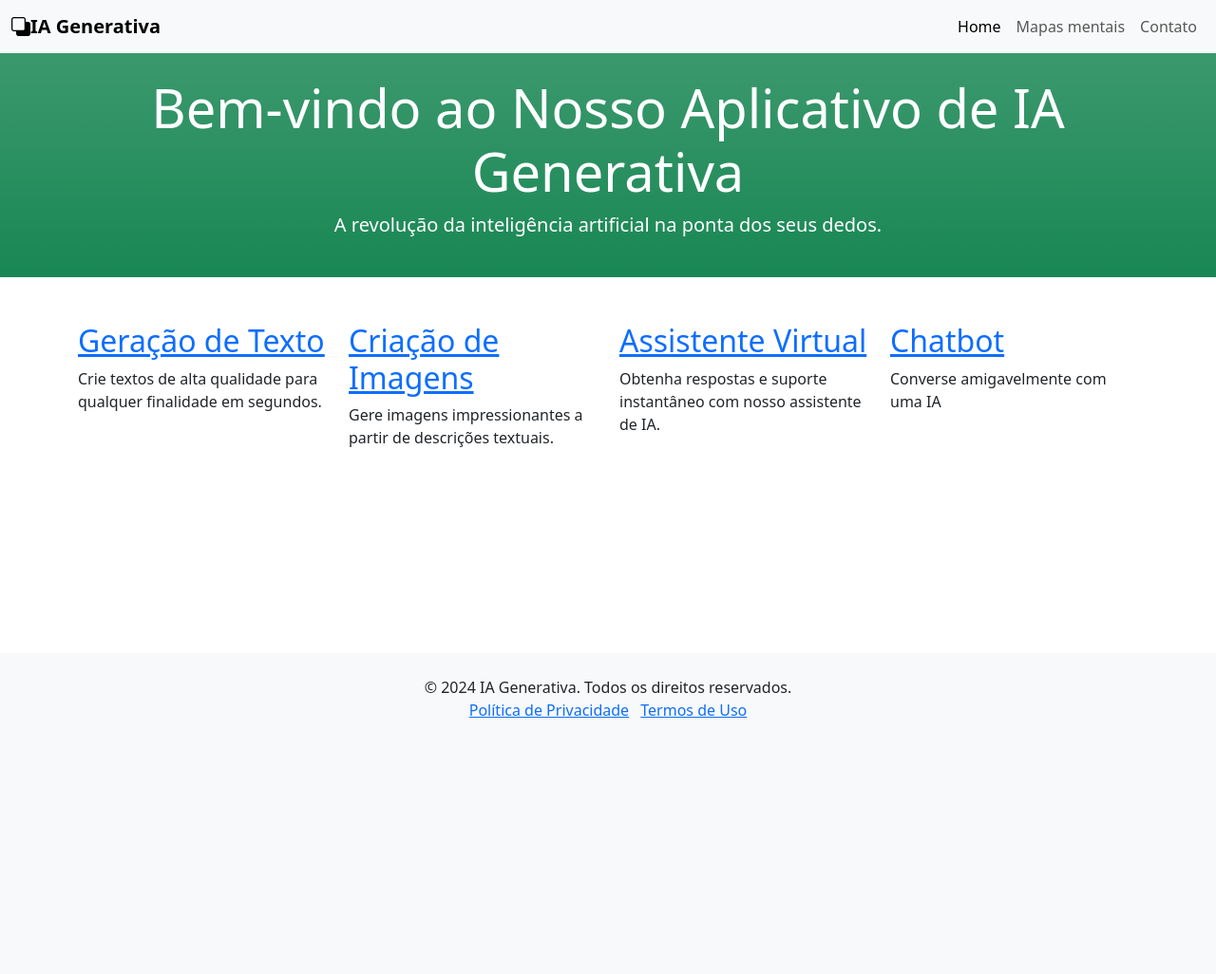
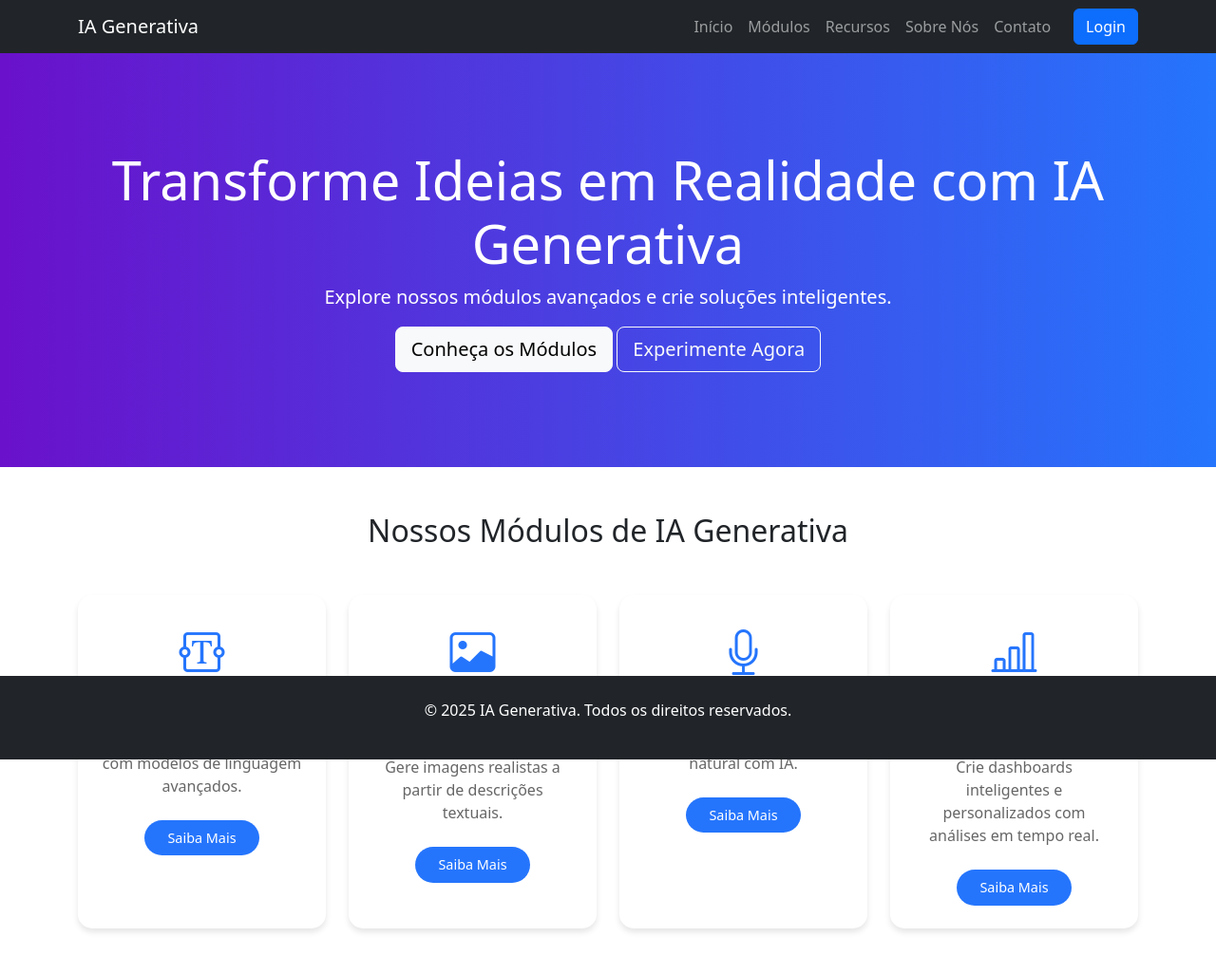
Before and after one commit to silva-fabiofreitas/WEB_IA, a Django app: page / in a window 1280 px wide. Shown: the whole page at 95% size. Before the commit the page ends 756 px from the top, so only its background shows below. Run offline with Django 5.2, Linux system fonts and the light colour scheme.

Commit message:
feat: Add dashboard IA view and update homepage with new module cards

```diff
--- a/core/templates/core/base.html
+++ b/core/templates/core/base.html
@@ -2,6 +2,7 @@
 {% load static %}
 
 <html lang="pt-br">
+
 <head>
     <meta charset="UTF-8" />
     <meta name="viewport" content="width=device-width, initial-scale=1.0" />
@@ -10,19 +11,55 @@
         integrity="sha384-QWTKZyjpPEjISv5WaRU9OFeRpok6YctnYmDr5pNlyT2bRjXh0JMhjY6hW+ALEwIH" crossorigin="anonymous" />
     <link rel="stylesheet" href="https://cdn.jsdelivr.net/npm/bootstrap-icons@1.11.3/font/bootstrap-icons.min.css">
 
-    {% block css %}{% endblock %}
-</head>
+    <style>
+        .hero-section {
+          background: linear-gradient(to right, #6a11cb, #2575fc);
+          color: white;
+          padding: 100px 0;
+        }
+        .module-card {
+          transition: transform 0.3s, box-shadow 0.3s;
+          border: none;
+          border-radius: 15px;
+          overflow: hidden;
+          background: #fff;
+          box-shadow: 0 4px 6px rgba(0, 0, 0, 0.1);
+        }
+        .module-card:hover {
+          transform: translateY(-10px);
+          box-shadow: 0 8px 15px rgba(0, 0, 0, 0.2);
+        }
+        .module-card .icon {
+          font-size: 3rem;
+          color: #2575fc;
+          margin-bottom: 1rem;
+        }
+        .module-card h3 {
+          font-size: 1.5rem;
+          font-weight: bold;
+          margin-bottom: 1rem;
+        }
+        .module-card p {
+          font-size: 1rem;
+          color: #666;
+          margin-bottom: 1.5rem;
+        }
+        .module-card .btn {
+          background: #2575fc;
+          border: none;
+          border-radius: 25px;
+          padding: 0.5rem 1.5rem;
+          font-size: 0.9rem;
+          transition: background 0.3s;
+        }
+        .module-card .btn:hover {
+          background: #1a5bbf;
+        }
 
-<body>
-    <style>
         body {
             display: flex;
             flex-direction: column;
             min-height: 100vh;
-        }
-
-        main {
-            flex: 1;
         }
 
         footer {
@@ -31,31 +68,28 @@
             width: 100%;
         }
 
+      </style>
 
-    </style>
-    </head>
+    {% block css %}{% endblock %}
+</head>
 
     <body>
-        <!-- Navegação -->
-        <nav class="navbar navbar-expand-lg navbar-light bg-light">
-            <div class="container-fluid">
-                <a class="navbar-brand bi-back fw-bolder" href="{% url 'home' %}">IA Generativa</a>
-                <button class="navbar-toggler" type="button" data-bs-toggle="collapse" data-bs-target="#navbarNav"
-                    aria-controls="navbarNav" aria-expanded="false" aria-label="Toggle navigation">
+        <!-- Navbar -->
+        <nav class="navbar navbar-expand-lg navbar-dark bg-dark">
+            <div class="container">
+                <a class="navbar-brand" href="#">IA Generativa</a>
+                <button class="navbar-toggler" type="button" data-bs-toggle="collapse" data-bs-target="#navbarNav">
                     <span class="navbar-toggler-icon"></span>
                 </button>
                 <div class="collapse navbar-collapse" id="navbarNav">
                     <ul class="navbar-nav ms-auto">
-                        <li class="nav-item">
-                            <a class="nav-link active" aria-current="page" href="{% url 'home' %}">Home</a>
-                        </li>
-                        <li class="nav-item">
-                            <a class="nav-link" href="{% url 'mind_map_list' %}">Mapas mentais</a>
-                        </li>
-                        <li class="nav-item">
-                            <a class="nav-link" href="#">Contato</a>
-                        </li>
+                        <li class="nav-item"><a class="nav-link" href="#home">Início</a></li>
+                        <li class="nav-item"><a class="nav-link" href="#modules">Módulos</a></li>
+                        <li class="nav-item"><a class="nav-link" href="#features">Recursos</a></li>
+                        <li class="nav-item"><a class="nav-link" href="#about">Sobre Nós</a></li>
+                        <li class="nav-item"><a class="nav-link" href="#contact">Contato</a></li>
                     </ul>
+                    <a class="btn btn-primary ms-3" href="#">Login</a>
                 </div>
             </div>
         </nav>
@@ -64,16 +98,11 @@
         <div class="content">{% block content %}Página Inicial{% endblock %}</div>
 
         <!-- Rodapé -->
-        <footer class="bg-light py-4">
+        <footer class="bg-dark text-white py-4">
             <div class="container text-center">
-                <p class="mb-0">&copy; 2024 IA Generativa. Todos os direitos reservados.</p>
-                <ul class="list-inline">
-                    <li class="list-inline-item"><a href="#">Política de Privacidade</a></li>
-                    <li class="list-inline-item"><a href="#">Termos de Uso</a></li>
-                </ul>
+                <p>&copy; 2025 IA Generativa. Todos os direitos reservados.</p>
             </div>
         </footer>
-
 
 
         <!-- Scripts -->
--- a/core/templates/core/home.html
+++ b/core/templates/core/home.html
@@ -6,38 +6,66 @@
     {% endblock %}
 
     {% block content %}
-      <!-- Conteúdo Principal -->
-      <main>
-        <!-- Banner -->
-        <div class="jumbotron jumbotron-fluid bg-gradient bg-success text-center text-white py-4">
+
+    </head>
+    <body>
+
+
+      <!-- Hero Section -->
+      <section id="home" class="hero-section text-center">
         <div class="container">
-                <h1 class="display-4">Bem-vindo ao Nosso Aplicativo de IA Generativa</h1>
-                <p class="lead">A revolução da inteligência artificial na ponta dos seus dedos.</p>
+          <h1 class="display-4">Transforme Ideias em Realidade com IA Generativa</h1>
+          <p class="lead">Explore nossos módulos avançados e crie soluções inteligentes.</p>
+          <a href="#modules" class="btn btn-light btn-lg">Conheça os Módulos</a>
+          <a href="#" class="btn btn-outline-light btn-lg">Experimente Agora</a>
+        </div>
+      </section>
+
+    <!-- Seção de Módulos -->
+  <section id="modules" class="py-5">
+    <div class="container">
+      <h2 class="text-center mb-5">Nossos Módulos de IA Generativa</h2>
+      <div class="row g-4">
+        <!-- Card 1: Geração de Texto -->
+        <div class="col-md-3">
+          <div class="module-card text-center p-4 h-100">
+            <i class="bi bi-textarea-t icon"></i>
+            <h3>Geração de Texto</h3>
+            <p>Crie textos automáticos com modelos de linguagem avançados.</p>
+            <a href="#" class="btn btn-primary">Saiba Mais</a>
           </div>
         </div>
-
-        <!-- Seção de Funcionalidades -->
-        <div class="container my-5">
-            <div class="row">
+        <!-- Card 2: Criação de Imagens -->
         <div class="col-md-3">
-                    <a href="#"><h2>Geração de Texto</h2></a>
-                    <p>Crie textos de alta qualidade para qualquer finalidade em segundos.</p>
+          <div class="module-card text-center p-4 h-100">
+            <i class="bi bi-image icon"></i>
+            <h3>Criação de Imagens</h3>
+            <p>Gere imagens realistas a partir de descrições textuais.</p>
+            <a href="#" class="btn btn-primary">Saiba Mais</a>
           </div>
+        </div>
+        <!-- Card 3: Síntese de Voz -->
         <div class="col-md-3">
-                    <a href="#"><h2>Criação de Imagens</h2></a>
-                    <p>Gere imagens impressionantes a partir de descrições textuais.</p>
+          <div class="module-card text-center p-4 h-100">
+            <i class="bi bi-mic icon"></i>
+            <h3>Síntese de Voz</h3>
+            <p>Converta texto em voz natural com IA.</p>
+            <a href="#" class="btn btn-primary">Saiba Mais</a>
           </div>
+        </div>
+        <!-- Card 4: Dashboard com IA -->
         <div class="col-md-3">
-                    <a href="{% url 'virtual_assistant' %}"><h2>Assistente Virtual</h2></a>
-                    <p>Obtenha respostas e suporte instantâneo com nosso assistente de IA.</p>
-                </div>
-                <div class="col-md-3">
-                    <a href="{% url 'chat_bot' %}"><h2>Chatbot</h2></a>
-                    <p>Converse amigavelmente com uma IA</p>
+          <div class="module-card text-center p-4 h-100">
+            <i class="bi bi-bar-chart-line icon"></i>
+            <h3>Dashboard com IA</h3>
+            <p>Crie dashboards inteligentes e personalizados com análises em tempo real.</p>
+            <a href="{% url 'dashboard_ia' %}" class="btn btn-primary">Saiba Mais</a>
           </div>
         </div>
       </div>
-    </main>
+    </div>
+  </section>
+
     {% endblock %}
 
     {% block extrajs %}{% endblock %}
--- a/core/urls.py
+++ b/core/urls.py
@@ -10,4 +10,5 @@ urlpatterns = [
     path('mind-map/list/', views.mind_map_list, name='mind_map_list'),
     path('stream/', views.streaming_view, name='stream'),
     path('chatbot/', views.chat_bot, name='chat_bot'),
+    path('dashboard-ia/', views.dashboard_ia, name='dashboard_ia'),
     ]
--- a/core/views.py
+++ b/core/views.py
@@ -53,6 +53,10 @@ def chat_bot(request):
     return render(request, "core/chat_bot.html")
 
 
+def dashboard_ia(request):
+    return render(request, "core/dashboard_ia.html")
+
+
 def stream_data():
     # Generate data in chunks
     for i in range(10):
```
Also changed, not shown: core/templates/core/dashboard_ia.html (added, +334 -0 lines). Lines whose indentation alone changed are shown as unchanged.
